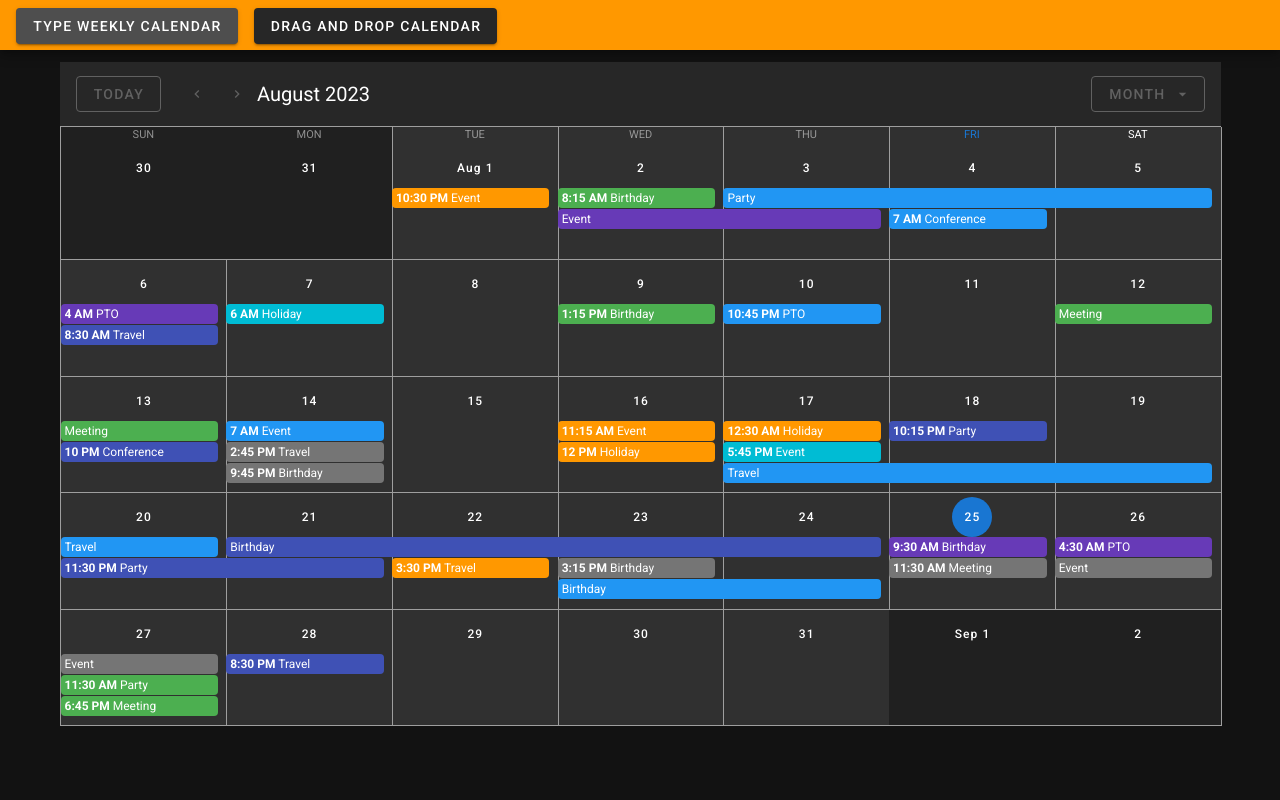
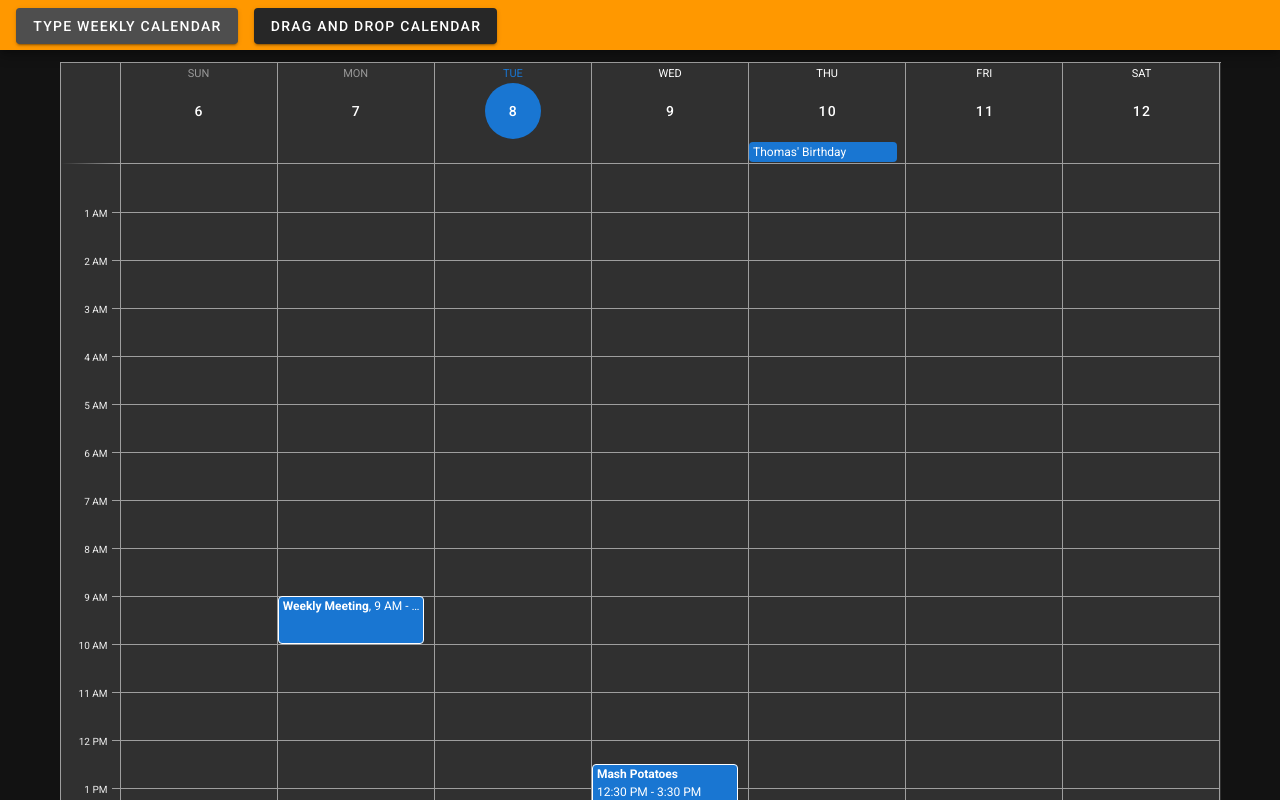
Before and after one commit to FaizanKhanDev/vuetify-calendar, a Nuxt app: page / in a window 1280 px wide. Shown: the top 800 px of the page. Built offline with nearby package versions, Linux system fonts and the light colour scheme.

Commit message:
FIXING:calendar

```diff
--- a/components/TypeWeekCalendar.vue
+++ b/components/TypeWeekCalendar.vue
@@ -217,7 +217,10 @@ export default {
         dialog: false,
         selectedOpen: false,
         editDialog: false,
-        events: [],
+        events: [
+
+
+        ],
         colors: ['blue', 'indigo', 'deep-purple', 'cyan', 'green', 'orange', 'grey darken-1'],
         names: ['Meeting', 'Holiday', 'PTO', 'Travel', 'Event', 'Birthday', 'Conference', 'Party'],
         name: null,
--- /dev/null
+++ b/components/TypeWeekDayCalendar.vue
@@ -0,0 +1,60 @@
+<template>
+    <v-row>
+        <v-col>
+            <v-sheet height="">
+                <v-calendar ref="calendar" :now="today" :value="today" :events="events" color="primary"
+                    type="week"></v-calendar>
+            </v-sheet>
+        </v-col>
+    </v-row>
+</template>
+<script>
+export default {
+    data: () => ({
+        today: '2019-01-08',
+        events: [
+            {
+                name: 'Weekly Meeting',
+                start: '2019-01-07 09:00',
+                end: '2019-01-07 10:00',
+            },
+            {
+                name: `Thomas' Birthday`,
+                start: '2019-01-10',
+            },
+            {
+                name: 'Mash Potatoes',
+                start: '2019-01-09 12:30',
+                end: '2019-01-09 15:30',
+            },
+        ],
+    }),
+    mounted() {
+        this.$refs.calendar.scrollToTime('08:00')
+    },
+}
+</script>
+<style scoped>
+/* .my-event {
+    overflow: hidden;
+    text-overflow: ellipsis;
+    white-space: nowrap;
+    border-radius: 2px;
+    background-color: #1867c0;
+    color: #ffffff;
+    border: 1px solid #1867c0;
+    font-size: 12px;
+    padding: 3px;
+    cursor: pointer;
+    margin-bottom: 1px;
+    left: 4px;
+    margin-right: 8px;
+    position: relative;
+}
+
+.my-event.with-time {
+    position: absolute;
+    right: 4px;
+    margin-right: 0px;
+} */
+</style>
--- a/pages/index.vue
+++ b/pages/index.vue
@@ -1,17 +1,18 @@
 <template>
   <v-container>
-    <TypeWeekCalendar />
-
+    <!-- <TypeWeekCalendar /> -->
+    <TypeWeekDayCalendar />
   </v-container>
 </template>
 
 <script>
 import TypeWeekCalendar from '@/components/TypeWeekCalendar.vue';
-
+import TypeWeekDayCalendar from '@/components/TypeWeekDayCalendar.vue';
 export default {
   name: 'IndexPage',
   components: {
-    TypeWeekCalendar
+    TypeWeekCalendar,
+    TypeWeekDayCalendar
   },
 }
 </script>
```
